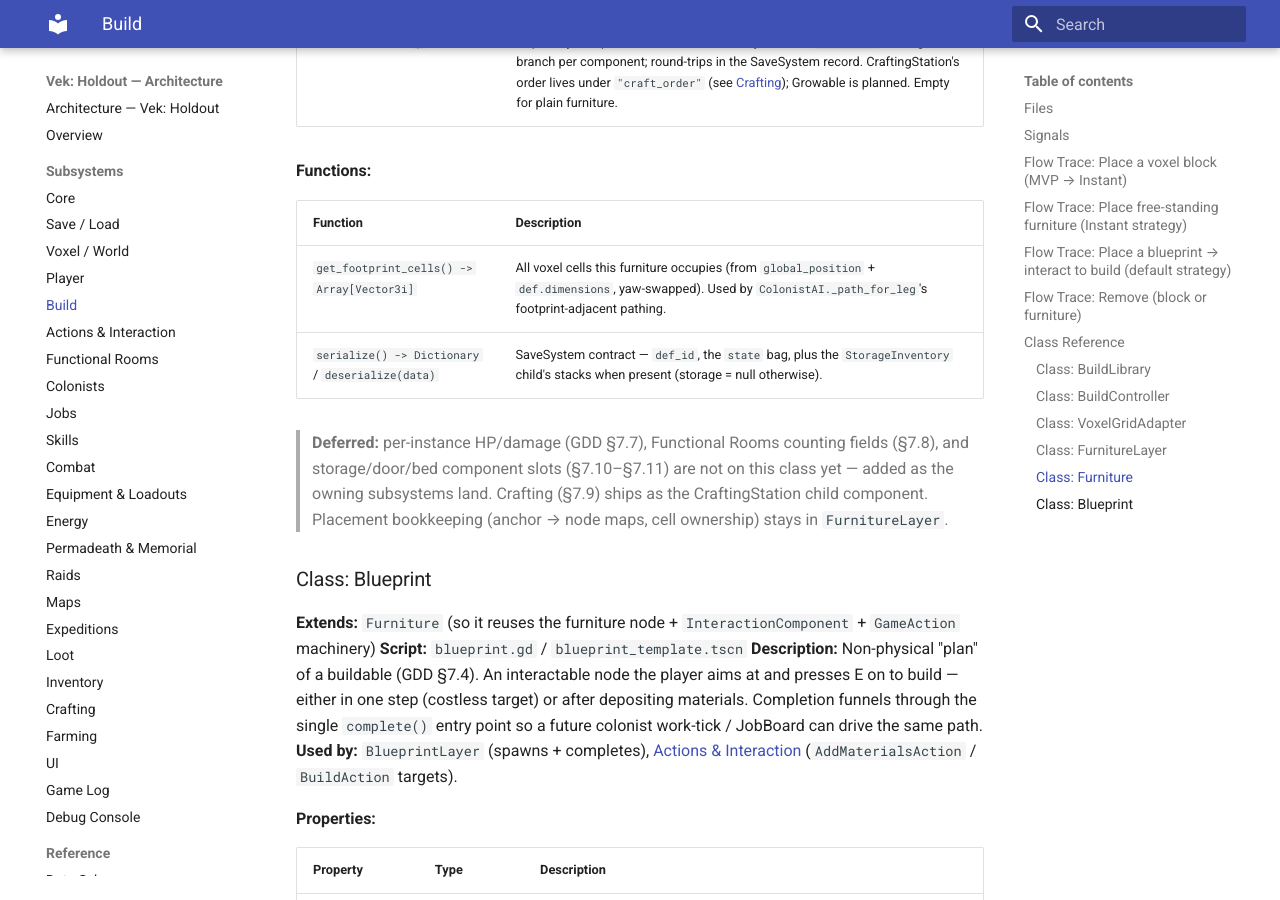
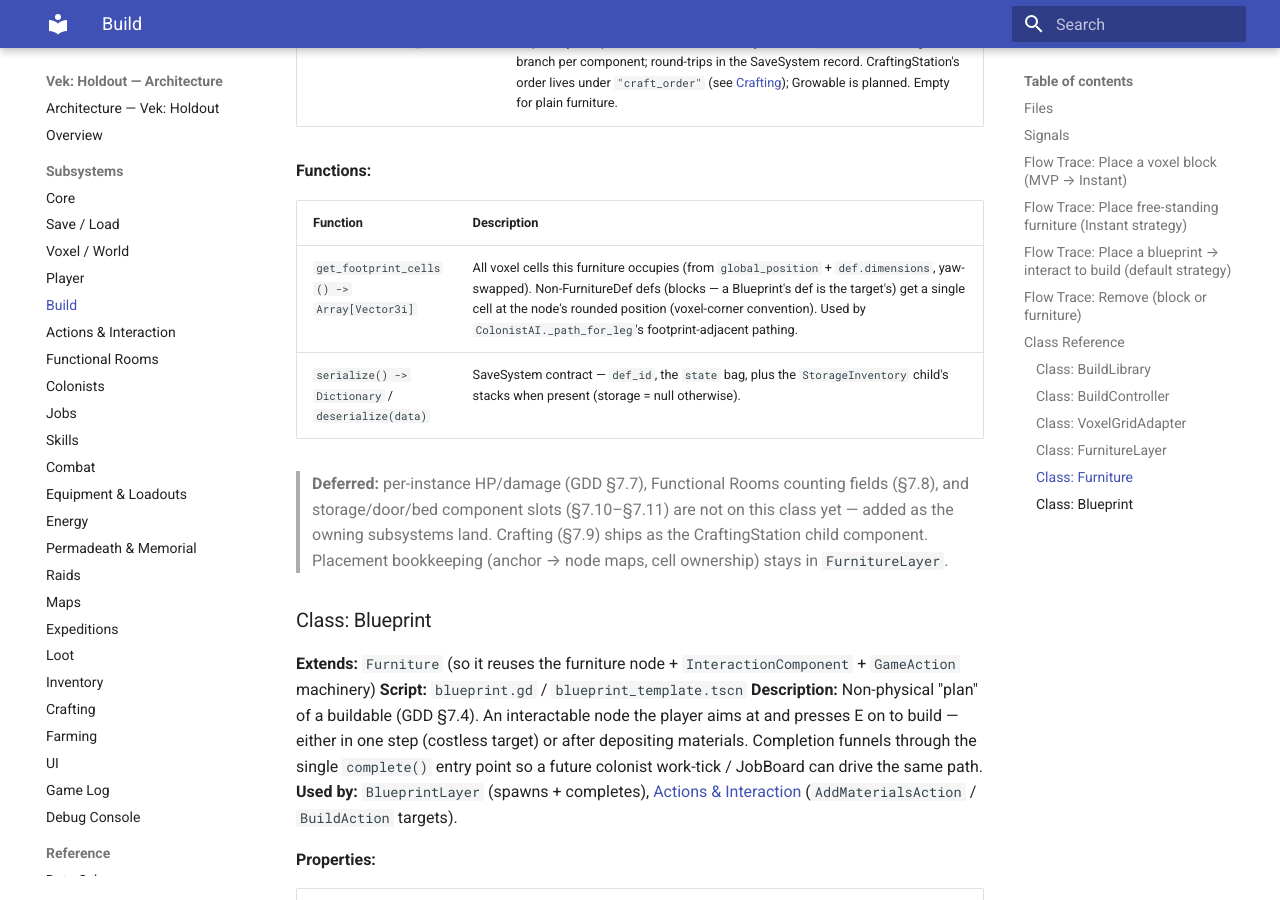
Before and after one commit to gdgonzaga/vek-holdout, an MkDocs documentation site: the page built from docs/architecture/build.md, in a window 1280 px wide and 900 px high, scrolled down 11319 px. Built offline with MkDocs 1.6.1 and Material for MkDocs 9.7.7, drawn with Linux system fonts in a browser that asks for light colours.

Commit message:
fix(furniture): single-cell footprint for non-FurnitureDef defs (block blueprints)
Placing a wood block crashed with "Invalid access to property or key
'dimensions' on Resource (BlockDef)" at furniture.gd:41 within moments
of placement. Chain: BlueprintLayer.spawn_blueprint emits
blueprint_placed with the Blueprint node (Blueprint extends Furniture
and its def is the TARGET's def) -> Colony._on_blueprint_placed spawns a
construction/haul job targeting it -> a colonist claims the job within
one poll -> ColonistAI._path_for_leg calls get_footprint_cells() ->
def.dimensions, which only exists on FurnitureDef. Pre-existing since
the jobs landing (41b396a), not related to the step/pathfinder work.

get_footprint_cells now returns a single cell at the node's rounded
position for non-FurnitureDef defs, matching the voxel-corner
convention BlueprintLayer positions block nodes with (Vector3(anchor),
not a footprint center -- the center-based math would land one cell off
even if dimensions defaulted). FurnitureDef behavior unchanged.

3/3 new (suite_furniture_test); full suite 174/174.

```diff
--- a/docs/architecture/build.md
+++ b/docs/architecture/build.md
@@ -217,7 +217,7 @@ Build placement has no same-scene signals — the controller calls strategies/la
 
 | Function | Description |
 |---|---|
-| `get_footprint_cells() -> Array[Vector3i]` | All voxel cells this furniture occupies (from `global_position` + `def.dimensions`, yaw-swapped). Used by `ColonistAI._path_for_leg`'s footprint-adjacent pathing. |
+| `get_footprint_cells() -> Array[Vector3i]` | All voxel cells this furniture occupies (from `global_position` + `def.dimensions`, yaw-swapped). Non-FurnitureDef defs (blocks — a Blueprint's def is the target's) get a single cell at the node's rounded position (voxel-corner convention). Used by `ColonistAI._path_for_leg`'s footprint-adjacent pathing. |
 | `serialize() -> Dictionary` / `deserialize(data)` | SaveSystem contract — `def_id`, the `state` bag, plus the `StorageInventory` child's stacks when present (storage = null otherwise). |
 
 > **Deferred:** per-instance HP/damage (GDD §7.7), Functional Rooms counting fields (§7.8), and storage/door/bed component slots (§7.10–§7.11) are not on this class yet — added as the owning subsystems land. Crafting (§7.9) ships as the CraftingStation child component. Placement bookkeeping (anchor → node maps, cell ownership) stays in `FurnitureLayer`.
```
Also changed, not shown: 3 other files.
